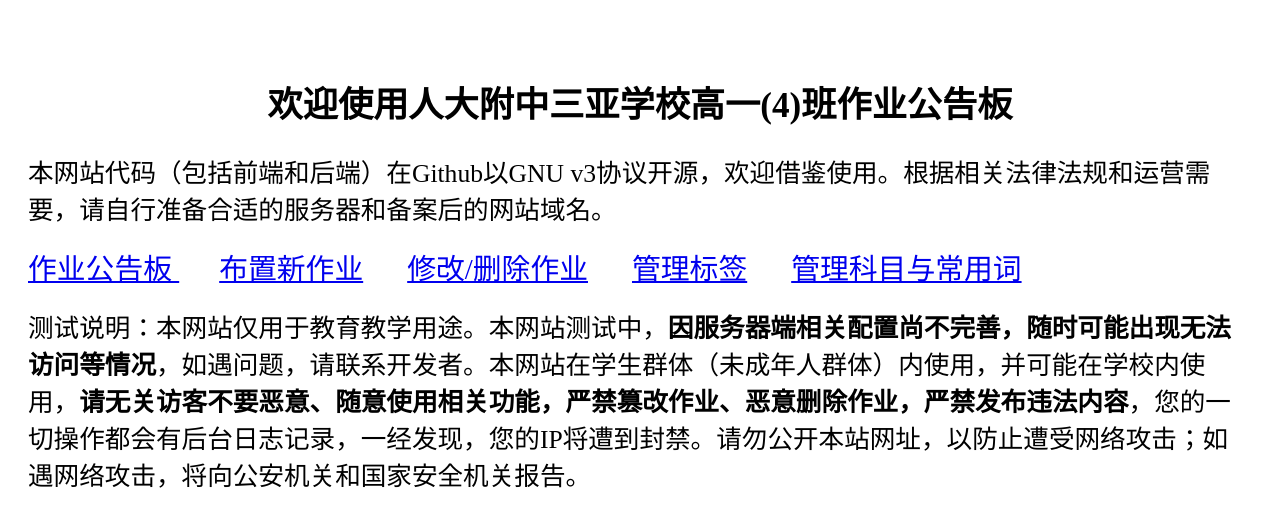
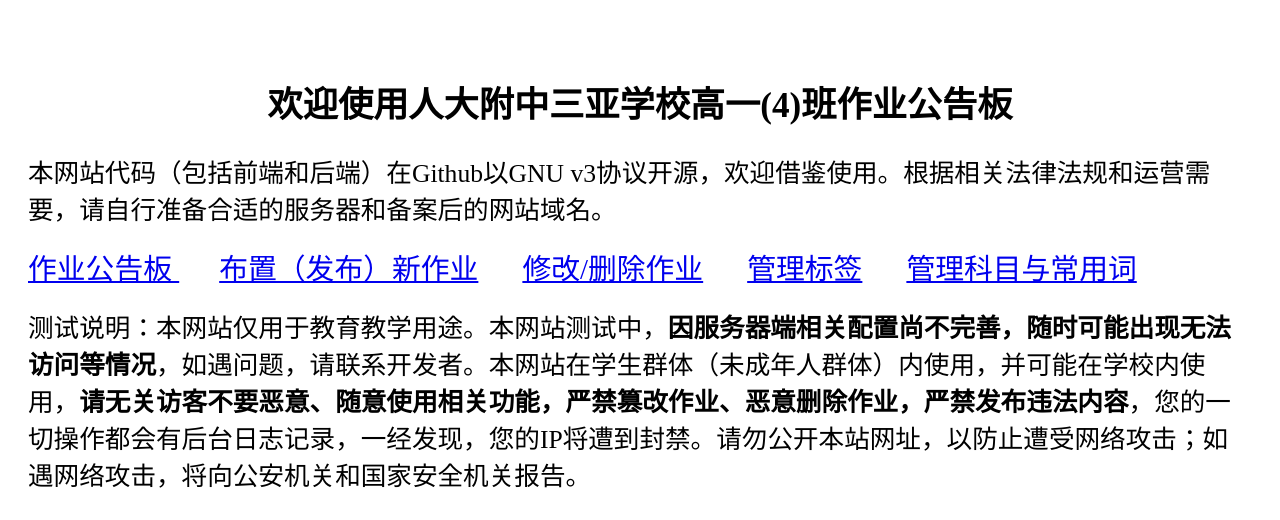
Before and after one commit to DongSX1217/HomeworkBoard, a Flask app: page / in a window 1280 px wide. Shown: the top 520 px of the page. Run offline with Flask 3, Linux system fonts and the light colour scheme.

Commit message:
feat: 优化home页表述

```diff
--- a/templates/home.html
+++ b/templates/home.html
@@ -22,7 +22,7 @@
         <h1>欢迎使用人大附中三亚学校高一(4)班作业公告板</h1>
         <p>本网站代码（包括前端和后端）在Github以GNU v3协议开源，欢迎借鉴使用。根据相关法律法规和运营需要，请自行准备合适的服务器和备案后的网站域名。</p>
         <a href="/homework"> 作业公告板 </a>
-        <a href="/homework/publish"> 布置新作业</a>
+        <a href="/homework/publish"> 布置（发布）新作业</a>
         <a href="/submissions"> 修改/删除作业</a>
         <a href="/label/edit"> 管理标签</a>
         <a href="/subjects"> 管理科目与常用词</a>
```
